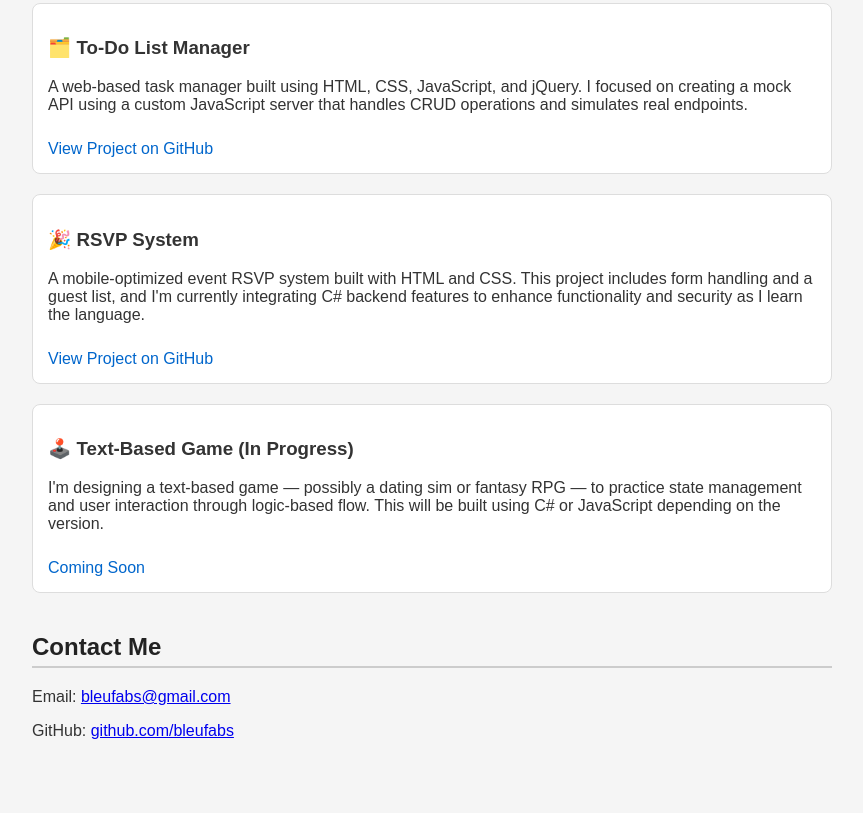
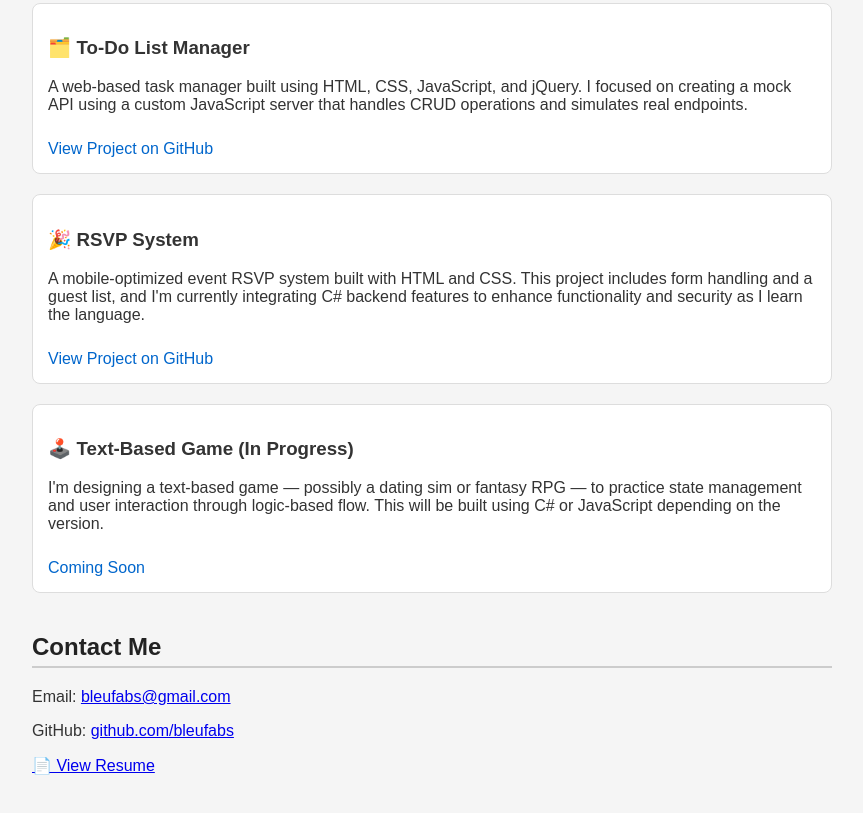
Before and after one commit to bleufabs/Portfolio, a plain HTML site: page index.html in a window 1280 px wide. Shown: the part 425-1238 px from the top of the page, without its empty margins (208-1071 px from the left). Drawn offline with Linux system fonts and the light colour scheme.

Commit message:
adding detals

```diff
--- a/index.html
+++ b/index.html
@@ -51,6 +51,7 @@
     <h2>Contact Me</h2>
     <p>Email: <a href="mailto:bleufabs@gmail.com">bleufabs@gmail.com</a></p>
     <p>GitHub: <a href="https://github.com/bleufabs" target="_blank">github.com/bleufabs</a></p>
+    <a href="assets/resume.pdf" class="resume-btn" target="_blank">📄 View Resume</a>
   </section>
 </body>
 </html>
```
